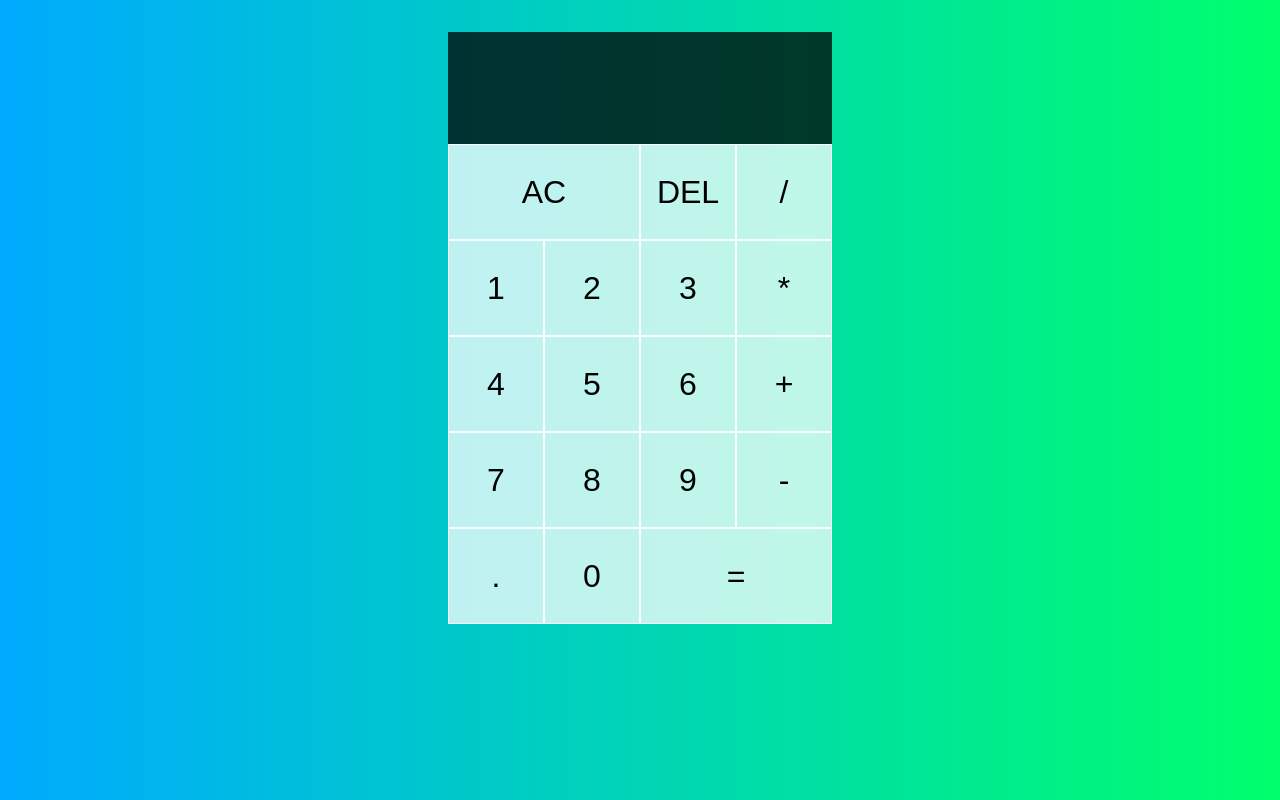
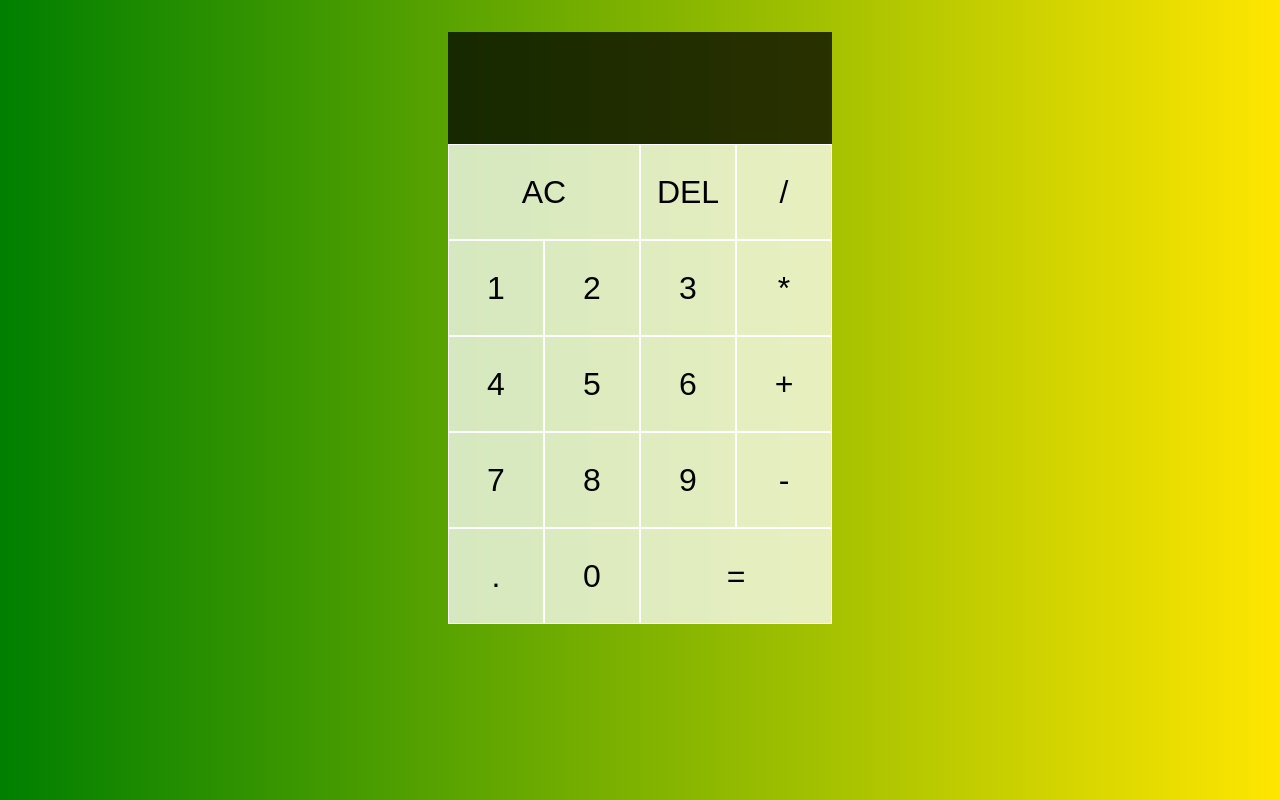
Before and after one commit to jack-ooi-bp/calculator, a React (Create React App) app: page / in a window 1280 px wide. Built offline with nearby package versions, Linux system fonts and the light colour scheme.

Commit message:
modified:   src/App.jsx 	modified:   src/DigitButton.js 	modified:   src/styles.css

```diff
--- a/src/App.jsx
+++ b/src/App.jsx
@@ -12,6 +12,7 @@ export const ACTIONS = {
 }
 
 function reducer(state, {type, payload}){
+  // eslint-disable-next-line default-case
   switch(type) {
     case ACTIONS.ADD_DIGIT:
       if ( payload.digit ==="0" && state.currentOperand === "0") {
--- a/src/DigitButton.js
+++ b/src/DigitButton.js
@@ -2,7 +2,7 @@ import { ACTIONS } from "./App"
 
 export default function DigitButton({dispatch, digit}){
     return <button
-    onClick={() => dispatch({type: ACTIONS.ADD_DIGIT, payload:{ digit}})}>
+    onClick={() => dispatch({type: ACTIONS.ADD_DIGIT, payload:{digit}})}>
         {digit}
     </button>
 }
--- a/src/styles.css
+++ b/src/styles.css
@@ -4,7 +4,7 @@ box-sizing: border-box;
 
 body{
     margin: 0;
-    background: linear-gradient(to right, #00AAFF, #00FF6C);
+    background: linear-gradient(to right, #007F00, #FFE600);
 }
 
 .calculator-grid{
```
